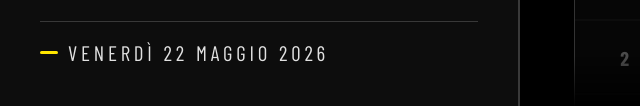
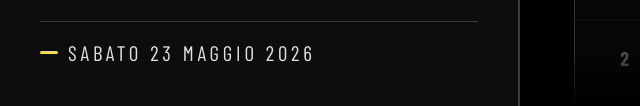
Before and after one commit to planetfitness-mosciano/hyrox-wod, a website: page index.html in a window 1280 px wide. Shown: the part 971-1077 px from the top of the page, 0-640 px from the left. Drawn offline with nearby package versions, Linux system fonts and the light colour scheme; a web font is replaced by a local one.

Commit message:
WOD aggiornato: 23/05/2026

```diff
--- a/index.html
+++ b/index.html
@@ -84,7 +84,7 @@ html,body{width:1920px;height:1080px;overflow:hidden;background:var(--bg);color:
         <div class="meta-item"><div class="meta-lbl">Esercizi</div><div class="meta-val">17</div></div>
         <div class="meta-item"><div class="meta-lbl">Sezioni</div><div class="meta-val">3</div></div>
       </div>
-      <div class="date-row">VENERDÌ 22 MAGGIO 2026</div>
+      <div class="date-row">SABATO 23 MAGGIO 2026</div>
     </div>
   </div>
   <div class="right">
```
